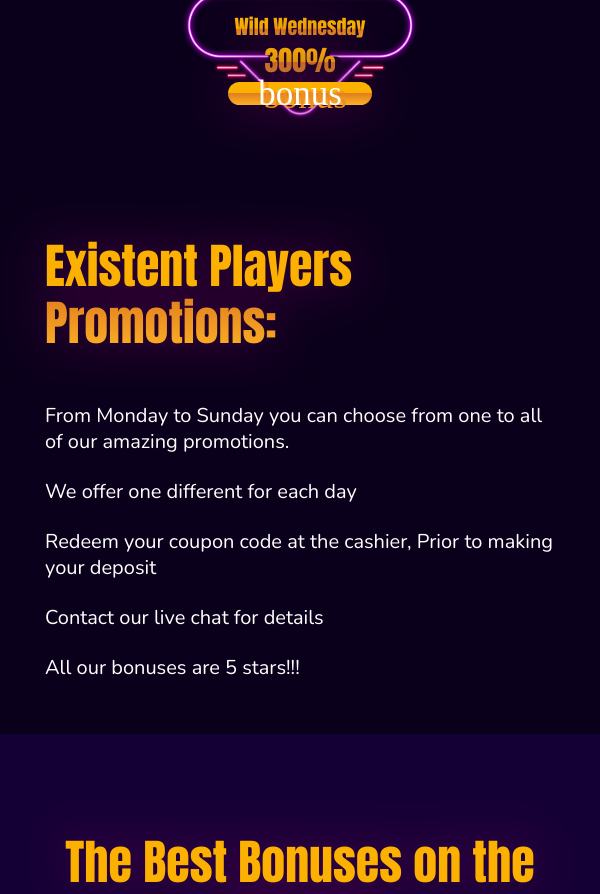
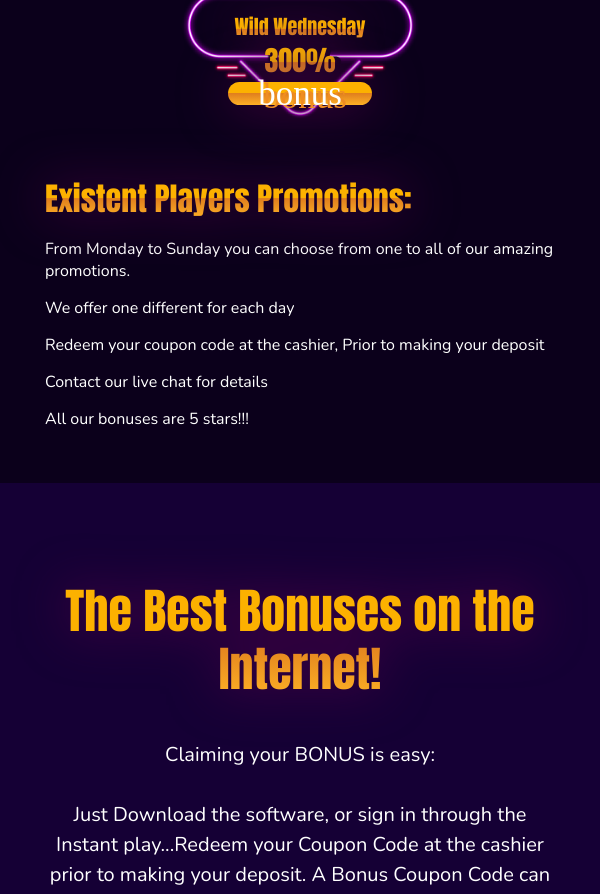
Before and after one commit to jonyrahman626/Jackpot-React, a React (Create React App) app: page /promotion in a window 600 px wide. Shown: the part 1320-2214 px from the top of the page. Built offline with nearby package versions, Linux system fonts and the light colour scheme.

Commit message:
Promotion Responsive

```diff
--- a/src/components/PromotionPlayer/PromotionPlayerResponsive.css
+++ b/src/components/PromotionPlayer/PromotionPlayerResponsive.css
@@ -63,17 +63,20 @@
             left: 73.5%;
             top: 170px;
         }
+
         50% {
             position: absolute;
             left: 50%;
             top: 61.5%;
             transform: translateX(-50%);
         }
+
         75% {
             position: absolute;
             left: 26.5%;
             top: 170px;
         }
+
         100% {
             position: absolute;
             left: 50%;
@@ -81,45 +84,53 @@
             transform: translateX(-50%);
         }
     }
+
     @keyframes playerss2 {
         25% {
             position: absolute;
             right: 23.5%;
             top: 61.5%;
         }
+
         50% {
             position: absolute;
             right: 47%;
             top: 170px;
         }
+
         75% {
             position: absolute;
             right: 23.5%;
             top: 0;
         }
+
         100% {
             position: absolute;
             right: 0;
             top: 170px;
         }
     }
+
     @keyframes playerss3 {
         25% {
             position: absolute;
             left: 26.5%;
             bottom: 170px;
         }
+
         50% {
             position: absolute;
             left: 50%;
             bottom: 340px;
             transform: translateX(-50%);
         }
+
         75% {
             position: absolute;
             left: 73.5%;
             bottom: 170px;
         }
+
         100% {
             position: absolute;
             left: 50%;
@@ -127,6 +138,7 @@
             transform: translateX(-50%);
         }
     }
+
     @keyframes playerss4 {
         25% {
             position: absolute;
@@ -134,31 +146,52 @@
             top: 0;
             transform: translateX(-50%);
         }
+
         50% {
             position: absolute;
             left: 73.5%;
             top: 170px;
             transform: translateX(-50%);
         }
+
         75% {
             position: absolute;
             left: 50%;
             top: 61.5%;
             transform: translateX(-50%);
         }
+
         100% {
             position: absolute;
             left: 0;
             top: 170px;
         }
     }
-    @-webkit-keyframes lineshine {
+
+    /* @-webkit-keyframes lineshine {
         form {
             left: 0;
         }
         to {
             left: 88%;
         }
+    } */
+    .pro_player_text {
+        padding-top: 60px;
+    }
+
+    .pro_player_text h2 {
+        font-size: 32px;
+    }
+
+    .pro_player_text p {
+        font-size: 16px;
+        line-height: 22px;
+        padding-top: 20px;
+    }
+
+    .pro_player_text p span {
+        padding-top: 15px;
     }
 }
 
```
